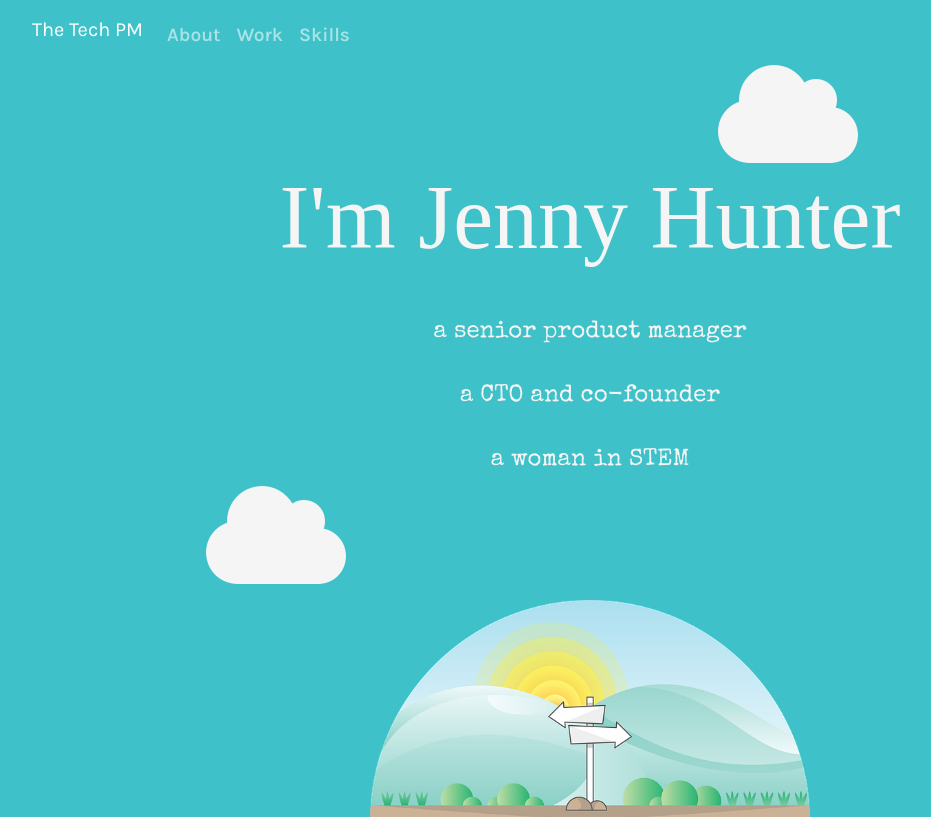
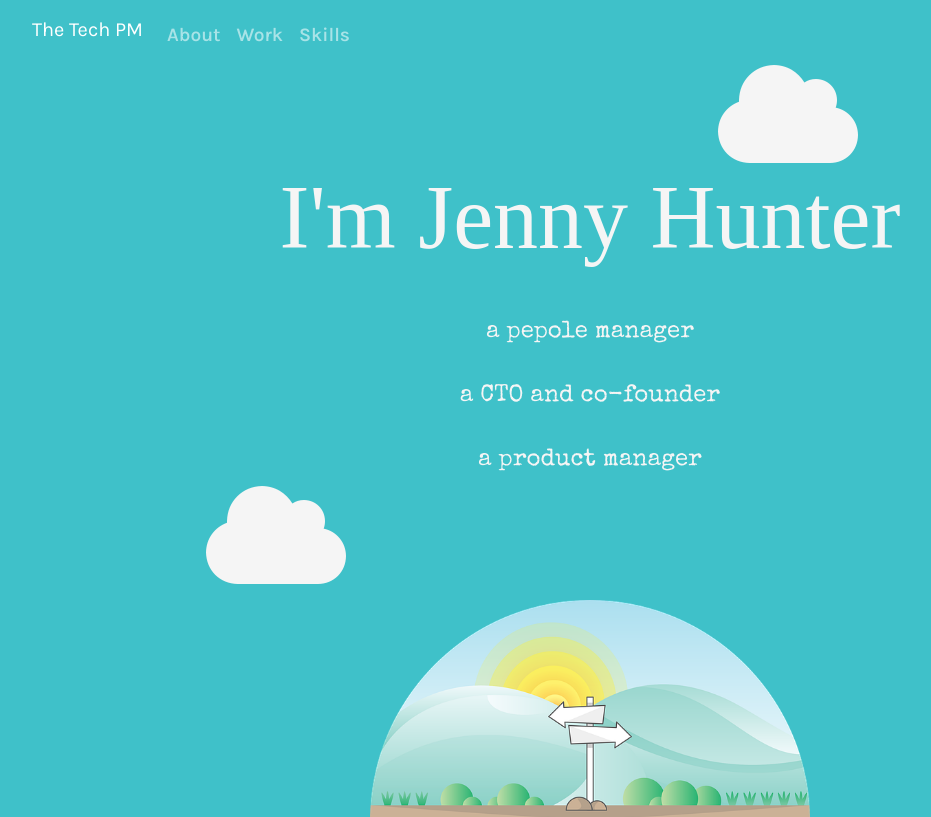
Before and after one commit to thetechpm/cv, a React (Create React App) app: page / in a window 1280 px wide. Shown: the top 817 px of the page, without its empty margins (50-981 px from the left). Built offline with nearby package versions, Linux system fonts and the light colour scheme; a web font is replaced by a local one.

Commit message:
Update Header
Update titles

```diff
--- a/src/components/Header.jsx
+++ b/src/components/Header.jsx
@@ -33,9 +33,9 @@ function Header() {
       <Container fluid className="top-container">
           <Cloud type ="top-cloud" cloudColor={color} onColor={setRandomColor}  />
           <h1  style={{color:color}}>I'm Jenny Hunter</h1>
-          <SubTitle text="a senior product manager" />
+          <SubTitle text="a pepole manager" />
           <SubTitle text="a CTO and co-founder" />
-          <SubTitle text="a woman in STEM" />
+          <SubTitle text="a product manager" />
           <Cloud type ="bottom-cloud d-none d-md-block" cloudColor={color} onColor={setRandomColor} />
           <img className ="hero" src="media/path.png" alt="path" />
       </Container>
```
